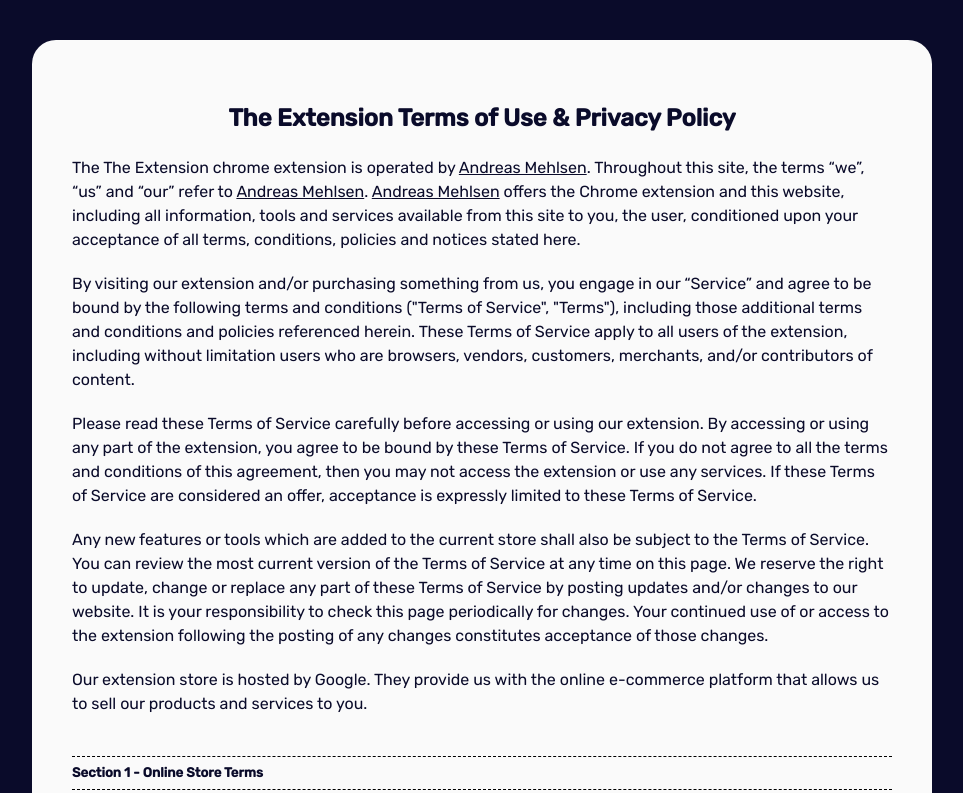
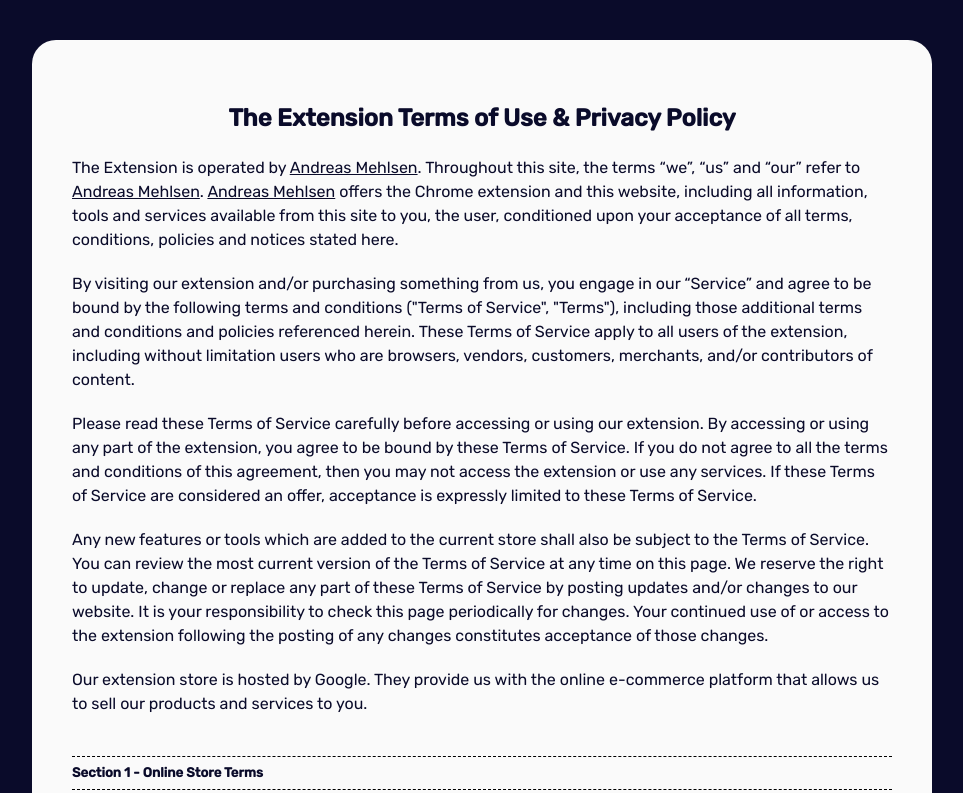
Before and after one commit to andreasbm/andreasbm.github.io, a website: page privacy.html in a window 1280 px wide. Shown: the top 793 px of the page, without its empty margins (158-1121 px from the left). Drawn offline with Linux system fonts and the light colour scheme.

Commit message:
Improve privacy.

```diff
--- a/privacy.html
+++ b/privacy.html
@@ -105,7 +105,7 @@
 		const template = document.createElement("template");
 		template.innerHTML = `
 			<h2>${name} Terms of Use & Privacy Policy</h2>
-			<p>The ${name} chrome extension is operated by ${owner}. Throughout this site, the terms “we”, “us” and “our” refer to ${owner}. ${owner} offers the Chrome extension and this website, including all information, tools and services available from this site to you, the user, conditioned upon your acceptance of all terms, conditions, policies and notices stated here.</p>
+			<p>${name} is operated by ${owner}. Throughout this site, the terms “we”, “us” and “our” refer to ${owner}. ${owner} offers the Chrome extension and this website, including all information, tools and services available from this site to you, the user, conditioned upon your acceptance of all terms, conditions, policies and notices stated here.</p>
 
 			<p>By visiting our extension and/or purchasing something from us, you engage in our “Service” and agree to be bound by the following terms and conditions ("Terms of Service", "Terms"), including those additional terms and conditions and policies referenced herein. These Terms of Service apply to all users of the extension, including without limitation users who are browsers, vendors, customers, merchants, and/or contributors of content.</p>
 
```
